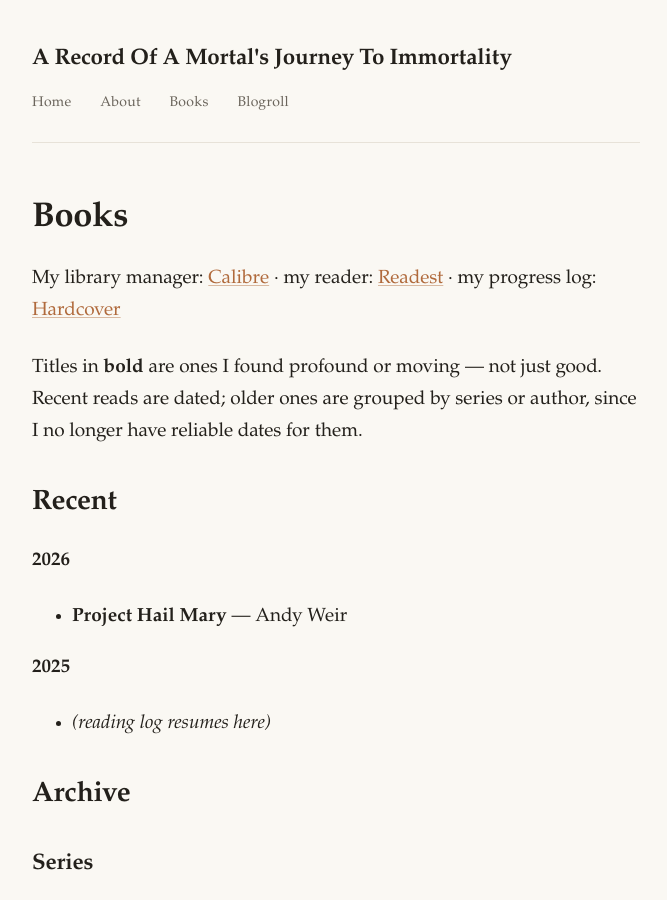
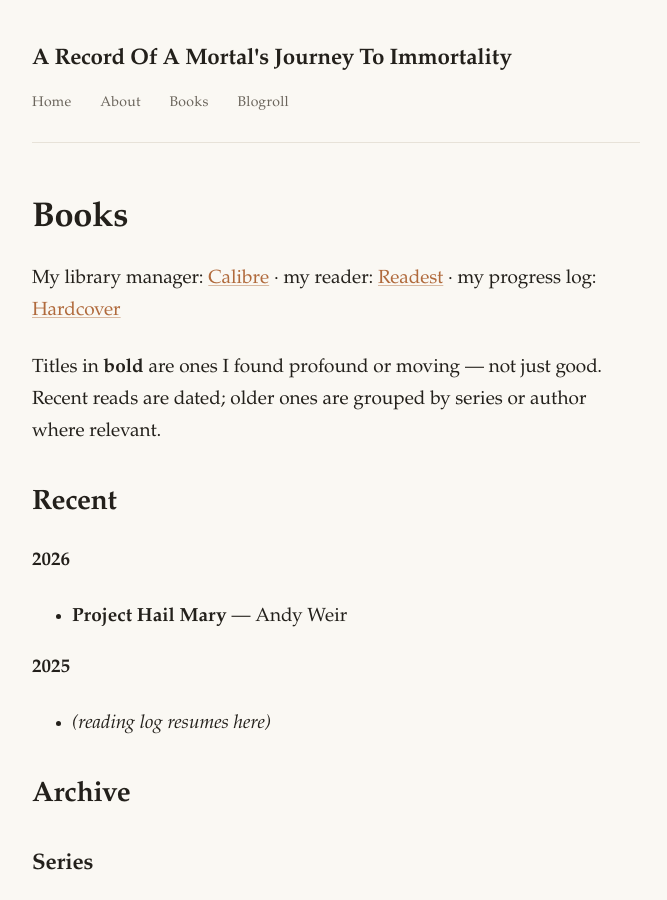
Before and after one commit to topearebi/aroamjti, a Jekyll site: the page built from books.md, in a window 1280 px wide and 900 px high. Shown: the whole window, without its empty margins (304-971 px from the left). Built offline with Jekyll 4.4.1, drawn with Linux system fonts in a browser that asks for light colours.

Commit message:
Clarify grouping of older book titles

```diff
--- a/books.md
+++ b/books.md
@@ -7,7 +7,7 @@ permalink: /books/
 
 My library manager: [Calibre](https://calibre-ebook.com) · my reader: [Readest](https://readest.com) · my progress log: [Hardcover](https://hardcover.app)
 
-Titles in **bold** are ones I found profound or moving — not just good. Recent reads are dated; older ones are grouped by series or author, since I no longer have reliable dates for them.
+Titles in **bold** are ones I found profound or moving — not just good. Recent reads are dated; older ones are grouped by series or author where relevant.
 
 ## Recent
 
```
